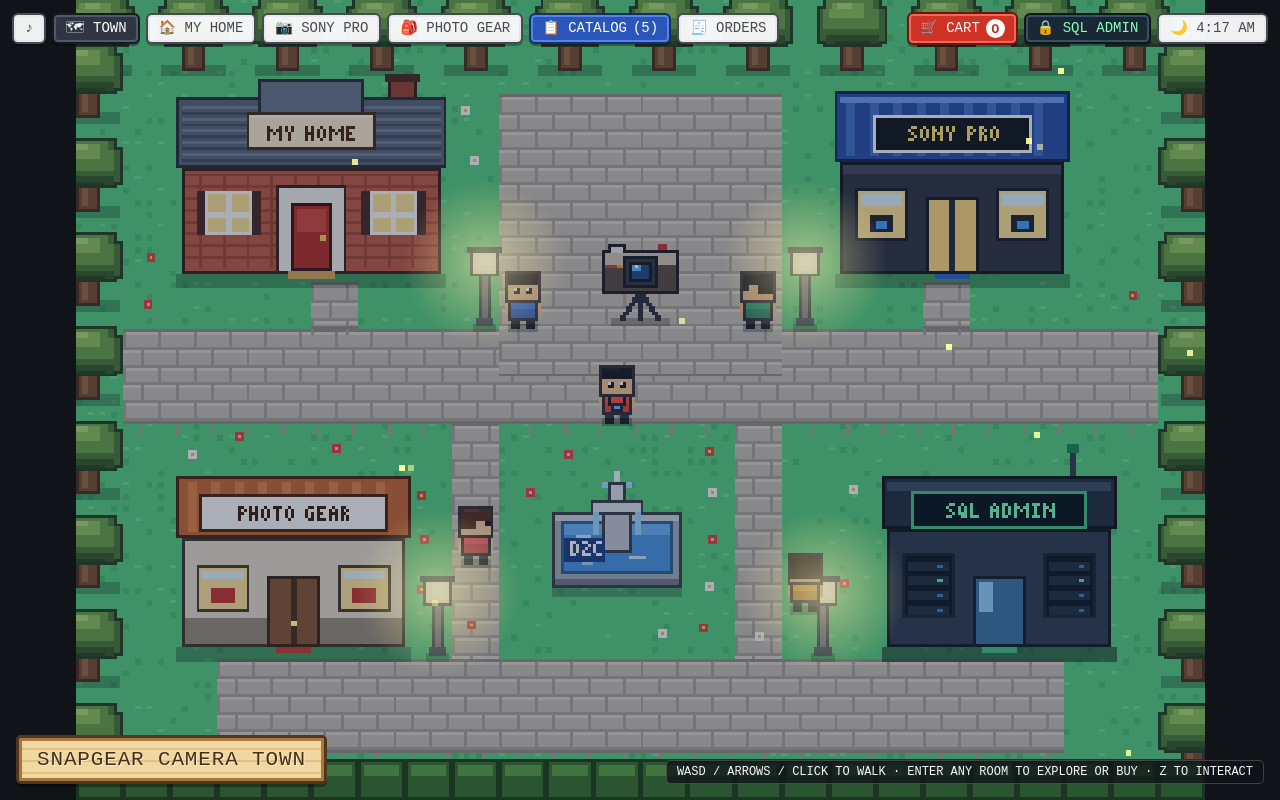
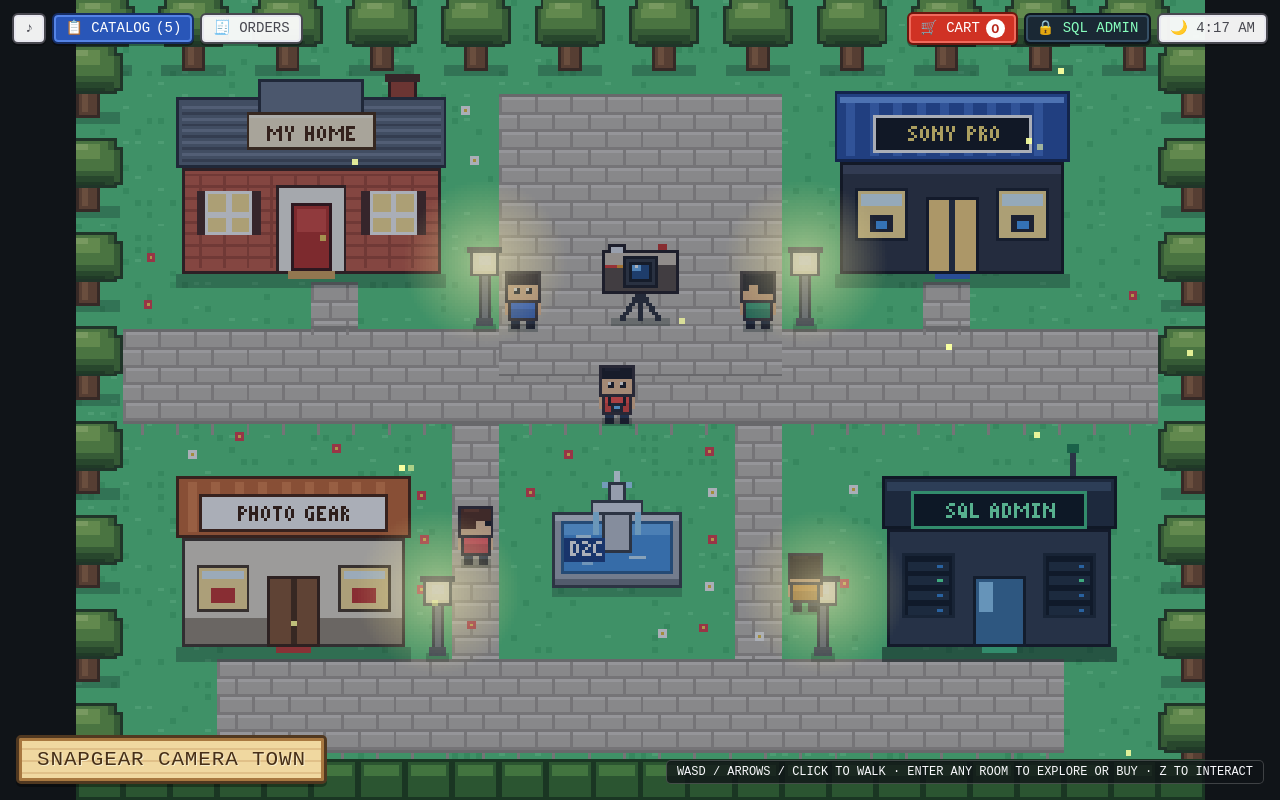
Before and after one commit to clark970417-eng/snapgear-camera-store, a website with bundled scripts: page public/index.html in a window 1280 px wide. Built offline with nearby package versions, Linux system fonts and the light colour scheme; files whose address does not match are found by name; a web font is replaced by a local one.

Commit message:
ui: remove Town, My Home, Sony Pro, and Photo Gear buttons from top HUD

```diff
--- a/public/index.html
+++ b/public/index.html
@@ -34,10 +34,6 @@
   <header id="hud-top">
     <div class="hud-group">
       <button id="musBtn" class="gba-pill" type="button" title="Toggle Chiptune Music (M)" aria-label="Toggle Music">♪</button>
-      <button id="navTown" class="gba-pill active" type="button">🗺 TOWN</button>
-      <button id="navHome" class="gba-pill" type="button">🏠 MY HOME</button>
-      <button id="navSony" class="gba-pill" type="button">📷 SONY PRO</button>
-      <button id="navGear" class="gba-pill" type="button">🎒 PHOTO GEAR</button>
       <button id="navCatalog" class="gba-pill cta-shop" type="button">📋 CATALOG <span id="catalogCountBadge">(5)</span></button>
       <button id="navOrders" class="gba-pill hide-sm" type="button">🧾 ORDERS</button>
     </div>
```
